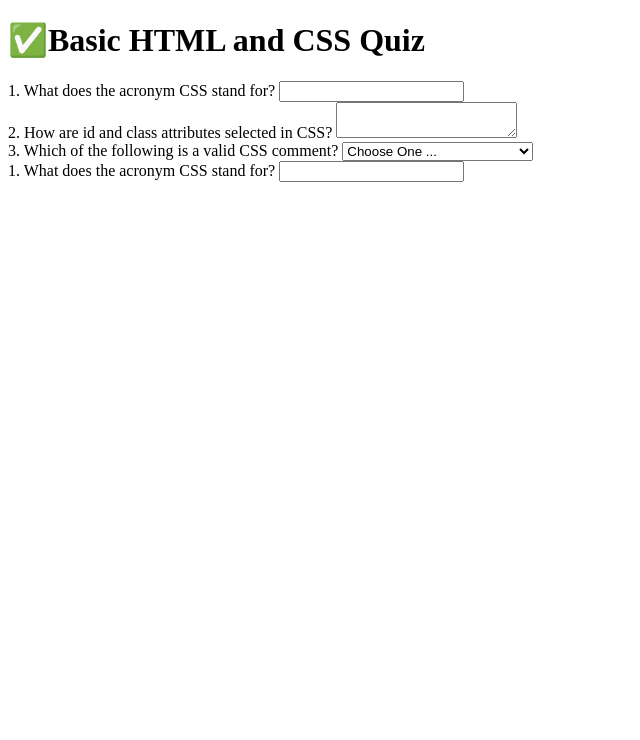
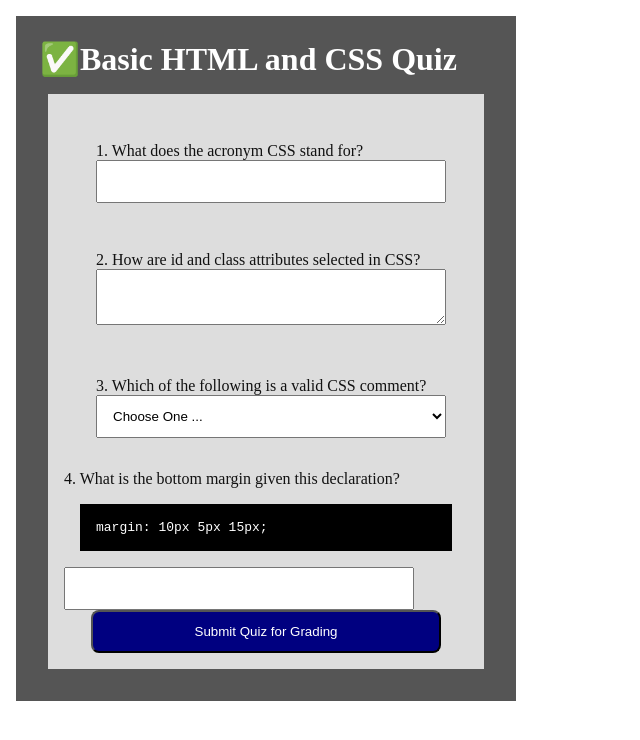
Before and after one commit to wilfordluna600-lab/wdd130, a plain HTML site: page week05/quiz.html in a window 1280 px wide. Shown: the whole page, without its empty margins (0-640 px from the left). Drawn offline with Linux system fonts and the light colour scheme.

Commit message:
code along activity finish

```diff
--- a/week05/quiz.html
+++ b/week05/quiz.html
@@ -9,20 +9,20 @@
 </head>
 
 <body>
-    <main>
+    <main class="box">
         <h1>✅Basic HTML and CSS Quiz</h1>
-        <form action="">
-            <div class="quiz-item">
+        <form class="box">
+            <div class="quiz-item box">
                 <label>1. What does the acronym CSS stand for?
                     <input type="text" id="q1" name="q1">
                 </label>
             </div>
-            <div class="quiz-item">
+            <div class="quiz-item box">
                 <label>2. How are id and class attributes selected in CSS?
                     <textarea id="q2" name="q2"></textarea>
                 </label>
             </div>
-            <div class="quiz-item">
+            <div class="quiz-item box">
                 <label>3. Which of the following is a valid CSS comment?
                     <select name="q3" id="q3">
                         <option value="" selected disabled>Choose One ...</option>
@@ -33,10 +33,12 @@
                 </label>
             </div>
             <div class="quiz-item">
-                <label>1. What does the acronym CSS stand for?
-                    <input type="text" id="q1" name="q1">
+                <label>4. What is the bottom margin given this declaration?
+                    <code class="box">margin: 10px 5px 15px;</code>
+                    <input type="number" id="q4" name="q4">
                 </label>
             </div>
+            <button type="submit">Submit Quiz for Grading</button>
         </form>
     </main>
 </body>
--- a/week05/styles/quiz.css
+++ b/week05/styles/quiz.css
@@ -0,0 +1,42 @@
+* {
+    margin: 0;
+    padding: 0;
+    box-sizing: border-box;
+}
+main {
+    max-width: 500px;
+    background-color: #555;
+    color: #fff;
+}
+h1 {
+    margin: 0.5rem;
+}
+form {
+    background-color: #ddd;
+    color: #111;
+}
+input, textarea, select, button {
+    padding: 0.75rem;
+    width: 350px;
+}
+button {
+    background-color: navy;
+    color: #fff;
+    margin: 0 auto;
+    display: block;
+    border-radius: 0.5rem;
+    border: 1px solid rgb(0,0,0/10%);
+}
+code {
+    display: block;
+    background-color: #000;
+    color: #fff;
+}
+.box {
+    margin: 1rem;
+    border: 1px solid rgb(0,0,0/10%);
+    padding: 1rem;
+}
+.quiz-item {
+    border: none;
+}
```
